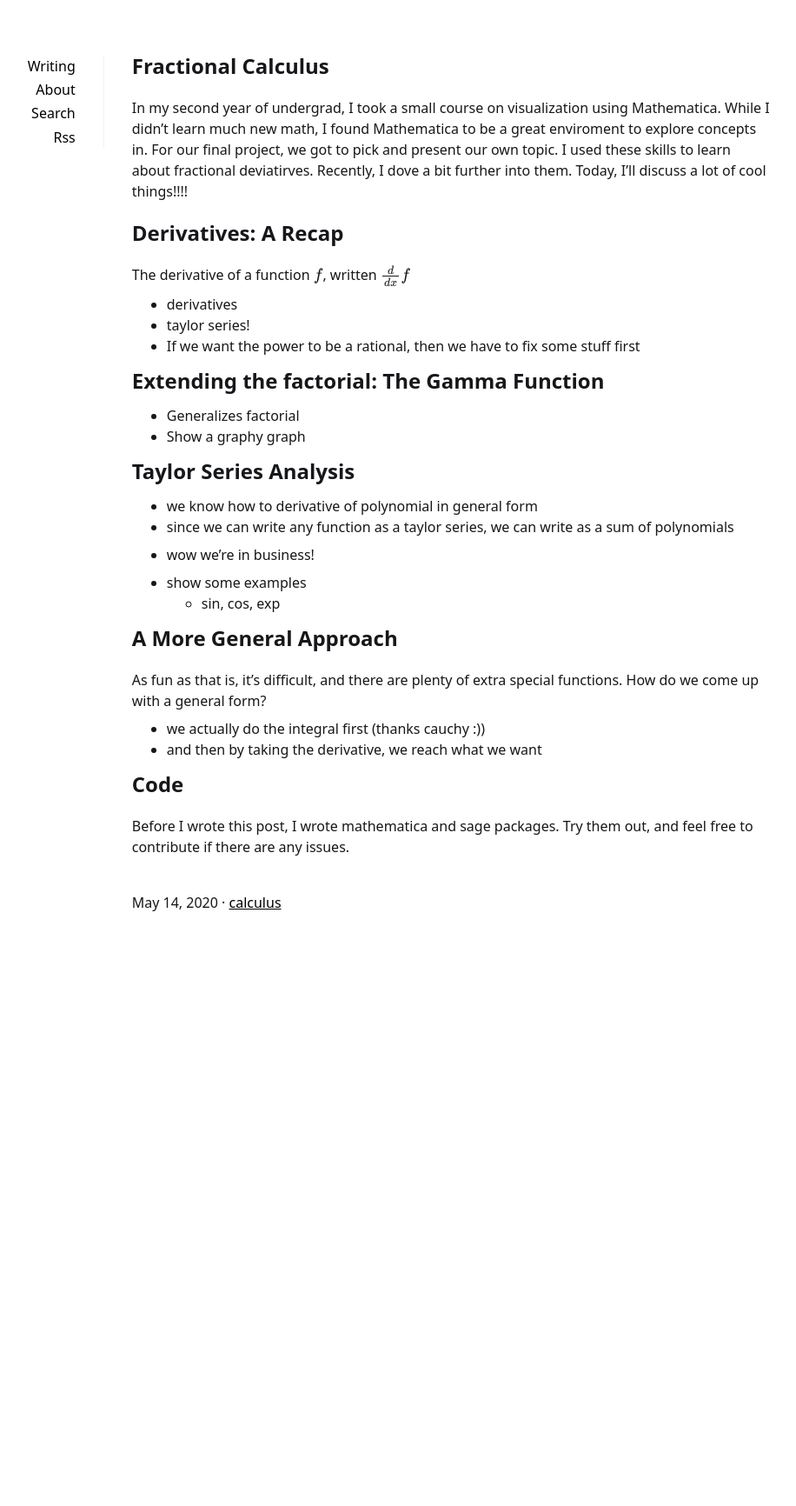
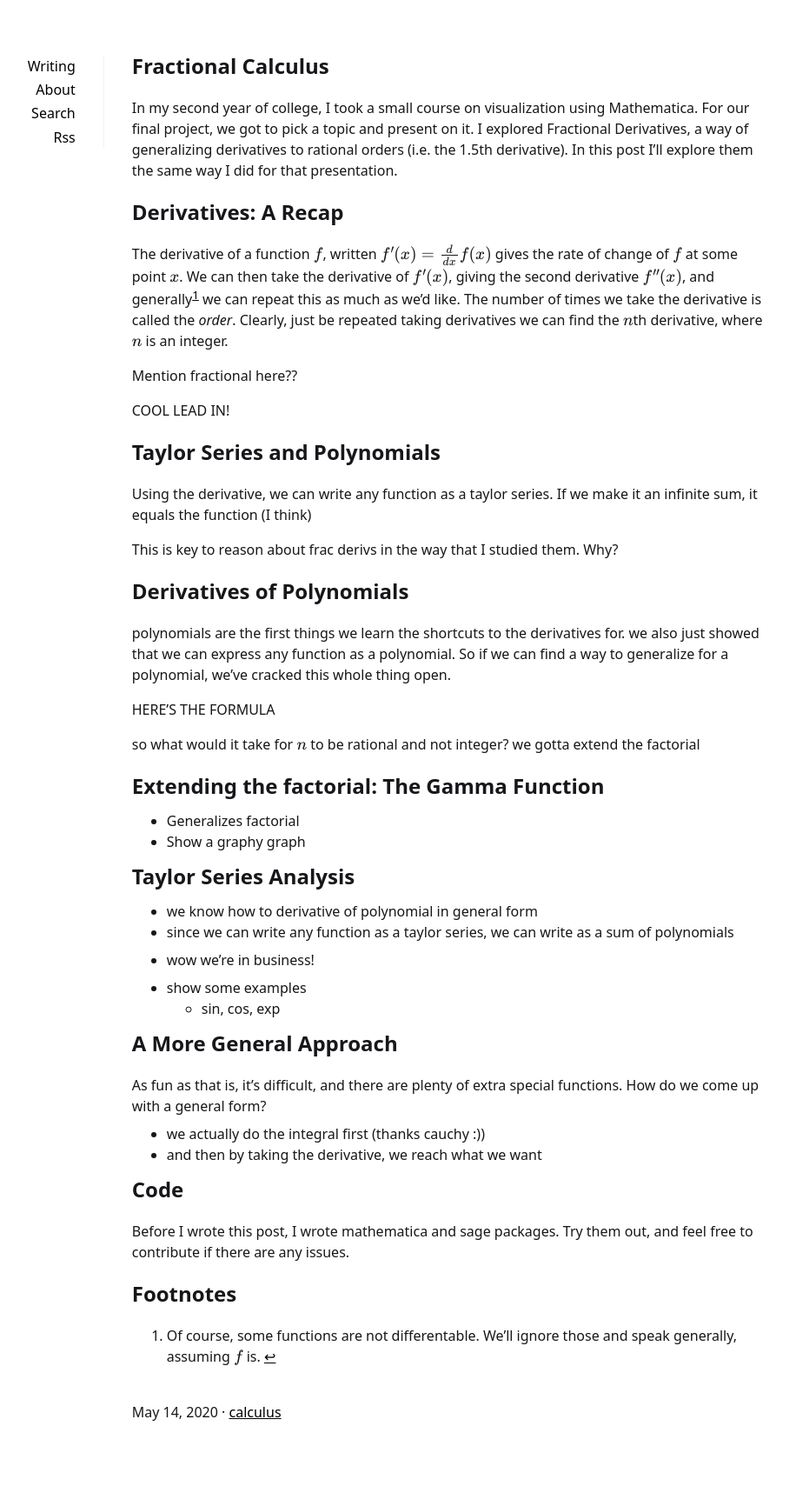
Before and after one commit to McIntireEvan/math-stories, a Jekyll site: the page built from _wip/2020-05-14-fractional-calc.md, in a window 1280 px wide. Shown: the whole page at 87% size, without its empty margins (201-1117 px from the left). Built offline with Jekyll 4.4.1, drawn with Linux system fonts in a browser that asks for light colours; formulas are drawn with MathJax 3; before the commit the page ends 1146 px from its top, so only the background shows below that.

Commit message:
Some more work

```diff
--- a/_wip/2020-05-14-fractional-calc.md
+++ b/_wip/2020-05-14-fractional-calc.md
@@ -7,15 +7,29 @@ summary:
 tags: [calculus]
 ---
 
-In my second year of undergrad, I took a small course on visualization using Mathematica. While I didn't learn much new math, I found Mathematica to be a great enviroment to explore concepts in. For our final project, we got to pick and present our own topic. I used these skills to learn about fractional deviatirves. Recently, I dove a bit further into them. Today, I'll discuss a lot of cool things!!!!
+In my second year of college, I took a small course on visualization using Mathematica. For our final project, we got to pick a topic and present on it. I explored Fractional Derivatives, a way of generalizing derivatives to rational orders (i.e. the 1.5th derivative). In this post I'll explore them the same way I did for that presentation.
 
 # Derivatives: A Recap
 
-The derivative of a function $$f$$, written $$\frac{d}{dx} f$$
+The derivative of a function $$f$$, written $$f'(x) = \frac{d}{dx} f(x)$$ gives the rate of change of $$f$$ at some point $$x$$. We can then take the derivative of $$f'(x)$$, giving the second derivative $$f''(x)$$, and generally[^1] we can repeat this as much as we'd like. The number of times we take the derivative is called the _order_. Clearly, just be repeated taking derivatives we can find the $$n$$th derivative, where $$n$$ is an integer.
 
-- derivatives
-- taylor series!
-- If we want the power to be a rational, then we have to fix some stuff first
+Mention fractional here??
+
+COOL LEAD IN!
+
+## Taylor Series and Polynomials
+
+Using the derivative, we can write any function as a taylor series. If we make it an infinite sum, it equals the function (I think)
+
+This is key to reason about frac derivs in the way that I studied them. Why?
+
+## Derivatives of Polynomials
+
+polynomials are the first things we learn the shortcuts to the derivatives for. we also just showed that we can express any function as a polynomial. So if we can find a way to generalize for a polynomial, we've cracked this whole thing open.
+
+HERE'S THE FORMULA
+
+so what would it take for $$n$$ to be rational and not integer? we gotta extend the factorial
 
 # Extending the factorial: The Gamma Function
 
@@ -41,3 +55,7 @@ As fun as that is, it's difficult, and there are plenty of extra special functio
 # Code
 
 Before I wrote this post, I wrote mathematica and sage packages. Try them out, and feel free to contribute if there are any issues.
+
+# Footnotes
+
+[^1]: Of course, some functions are not differentable. We'll ignore those and speak generally, assuming $$f$$ is.
```
Also changed, not shown: _wip/2020-05-15-cayley-graphs.md (added, +14 -0 lines).
